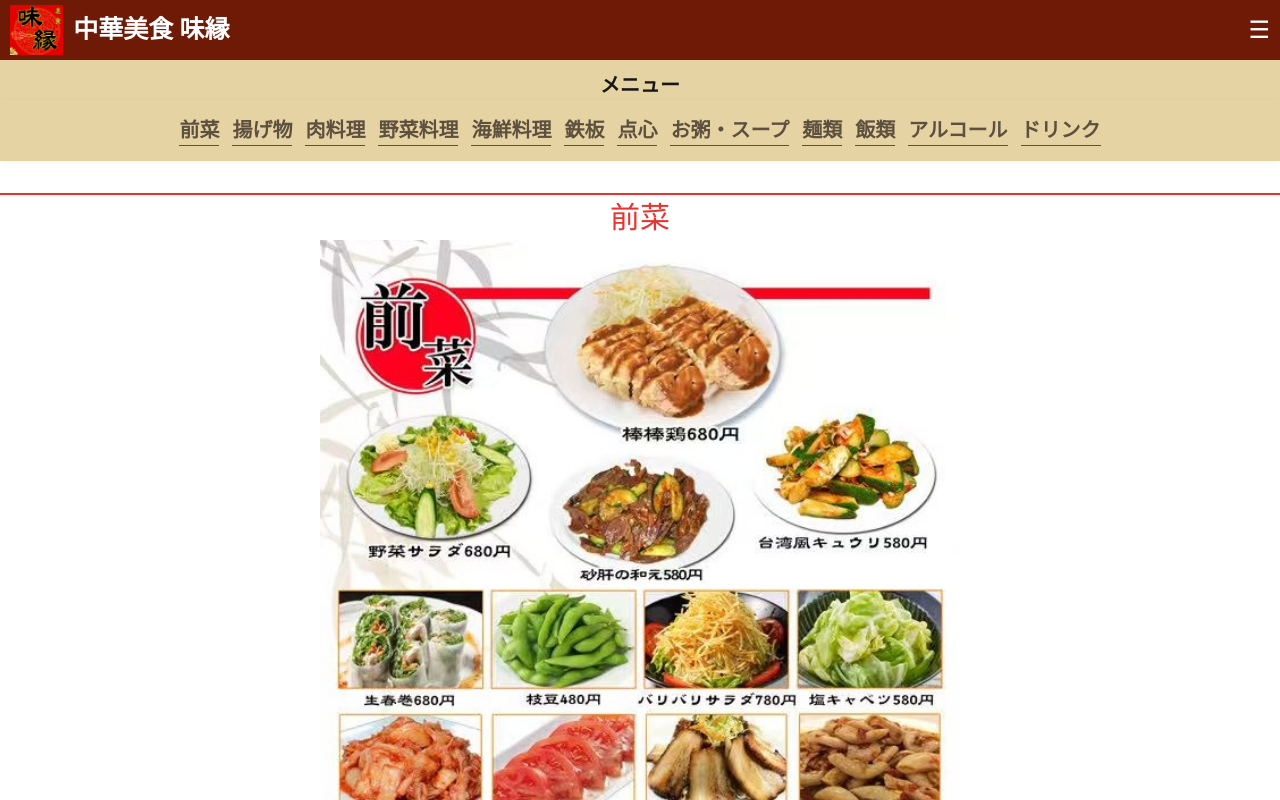
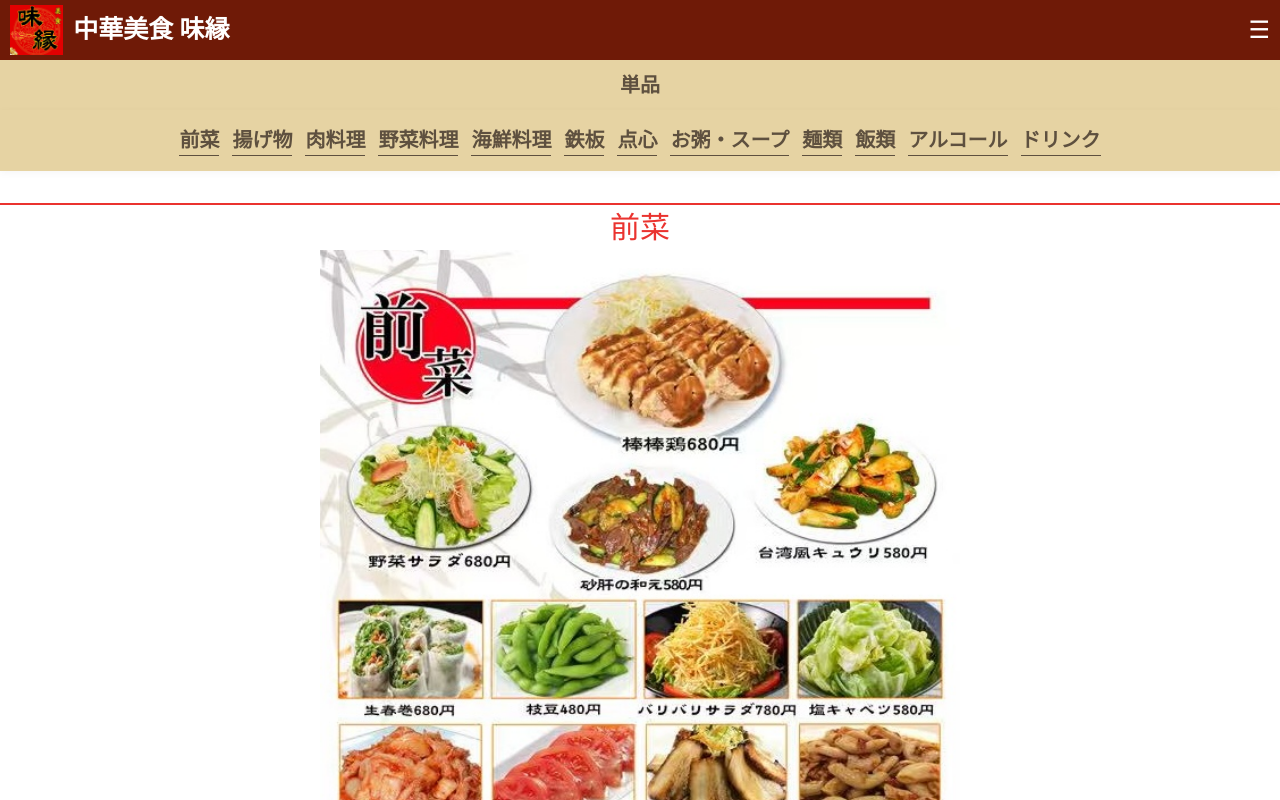
Before and after one commit to shi615/mien.jp, a Next.js app: page /menu/tanpin in a window 1280 px wide. Shown: the top 800 px of the page. Built offline with nearby package versions, Linux system fonts and the light colour scheme.

Commit message:
メニューのヘッダーCSS設定を統一した

```diff
--- a/src/app/menu/otsukare/page.js
+++ b/src/app/menu/otsukare/page.js
@@ -25,7 +25,6 @@
           padding: "10px",
           background: "#e6d3a3",
           boxShadow: "0 2px 8px rgba(0,0,0,0.04)",
-          marginBottom: "20px",
         }}
       >
         お疲れ様酒セット
--- a/src/app/menu/tabehodai/page.js
+++ b/src/app/menu/tabehodai/page.js
@@ -15,7 +15,6 @@
           padding: "10px",
           background: "#e6d3a3",
           boxShadow: "0 2px 8px rgba(0,0,0,0.04)",
-          marginBottom: "20px",
         }}
       >
         食べ放題・飲み放題
--- a/src/app/menu/tanpin/page.js
+++ b/src/app/menu/tanpin/page.js
@@ -12,11 +12,13 @@
           textAlign: "center",
           fontSize: "20px",
           fontWeight: "bold",
+          color: "#5e503f",
+          padding: "10px",
           background: "#e6d3a3",
-          paddingTop: "10px",
+          boxShadow: "0 2px 8px rgba(0,0,0,0.04)",
         }}
       >
-        メニュー
+        単品
       </h2>
       <div
         id="menu-header"
--- a/src/app/menu/teisyoku/page.js
+++ b/src/app/menu/teisyoku/page.js
@@ -11,8 +11,10 @@
           textAlign: "center",
           fontSize: "20px",
           fontWeight: "bold",
+          color: "#5e503f",
+          padding: "10px",
           background: "#e6d3a3",
-          paddingTop: "10px",
+          boxShadow: "0 2px 8px rgba(0,0,0,0.04)",
         }}
       >
         定食
```
